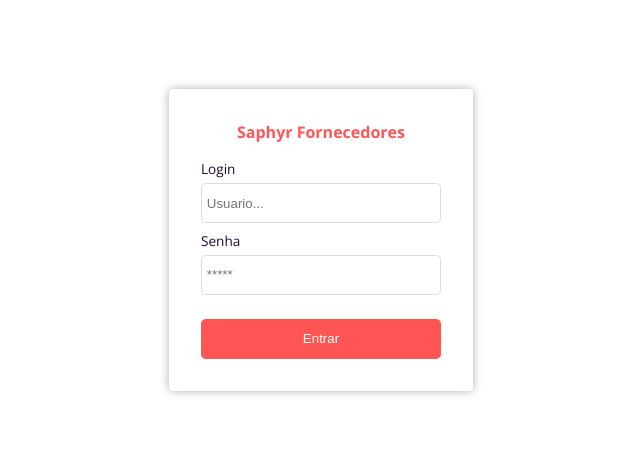
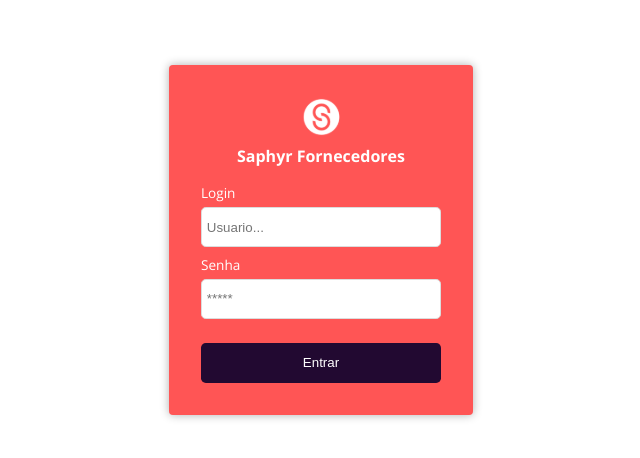
Before and after one commit to WillDavid/saphyr-fornecedores-frontend, a Nuxt app: page /login in a window 1280 px wide. Shown: the part 160-618 px from the top of the page, without its empty margins (319-959 px from the left). Built offline with nearby package versions, Linux system fonts and the light colour scheme.

Commit message:
update login

```diff
--- a/pages/login.vue
+++ b/pages/login.vue
@@ -2,11 +2,12 @@
     <div class="container-login">
 
         <div class="card-login">
+            <img src="~/static/icons/logo.svg" alt="">
             <h4>Saphyr Fornecedores</h4>
-            <Input label="Login" placeholder="Usuario..."/>
-            <Input label="Senha" placeholder="*****"/>
+            <Input label="Login" placeholder="Usuario..." class="colorBtn"/>
+            <Input label="Senha" placeholder="*****" class="colorBtn"/>
 
-            <Button title="Entrar" colorBtn="red" style="width: 100%;margin-top: 1rem;"></Button>
+            <Button title="Entrar" colorBtn="blue" style="width: 100%;margin-top: 1rem;"></Button>
         </div>
     </div>
 </template>
@@ -27,19 +28,33 @@ export default Vue.extend({
     justify-content: center;
     align-items: center;
 
+
+
+
     .card-login {
         padding: 2rem;
         box-shadow: 0 0 10px rgba(0, 0, 0, 0.315);
         border-radius: 0.25rem;
         display: flex;
         flex-direction: column;
+        justify-content: center;
+        align-items: center;
         gap: 0.5rem;
+        background-color: var(--red);
+
+        img {
+            width: 2.5rem;
+        }
+
+        .colorBtn {
+            color: var(--white);
+        }
 
 
         h4 {
             margin-bottom: 0.5rem;
             text-align: center;
-            color: var(--red);
+            color: var(--white);
         }
     }
 }
```
